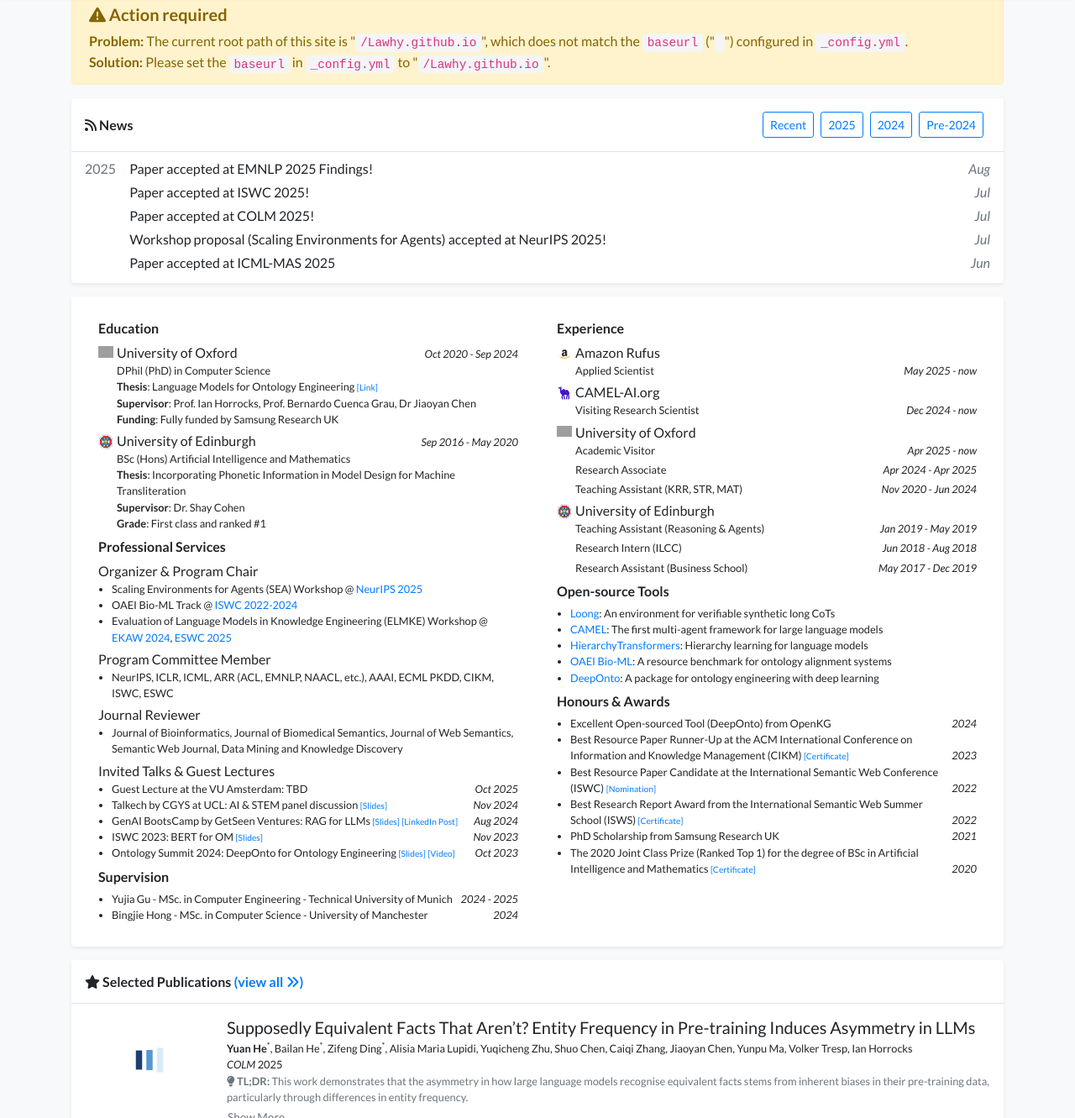
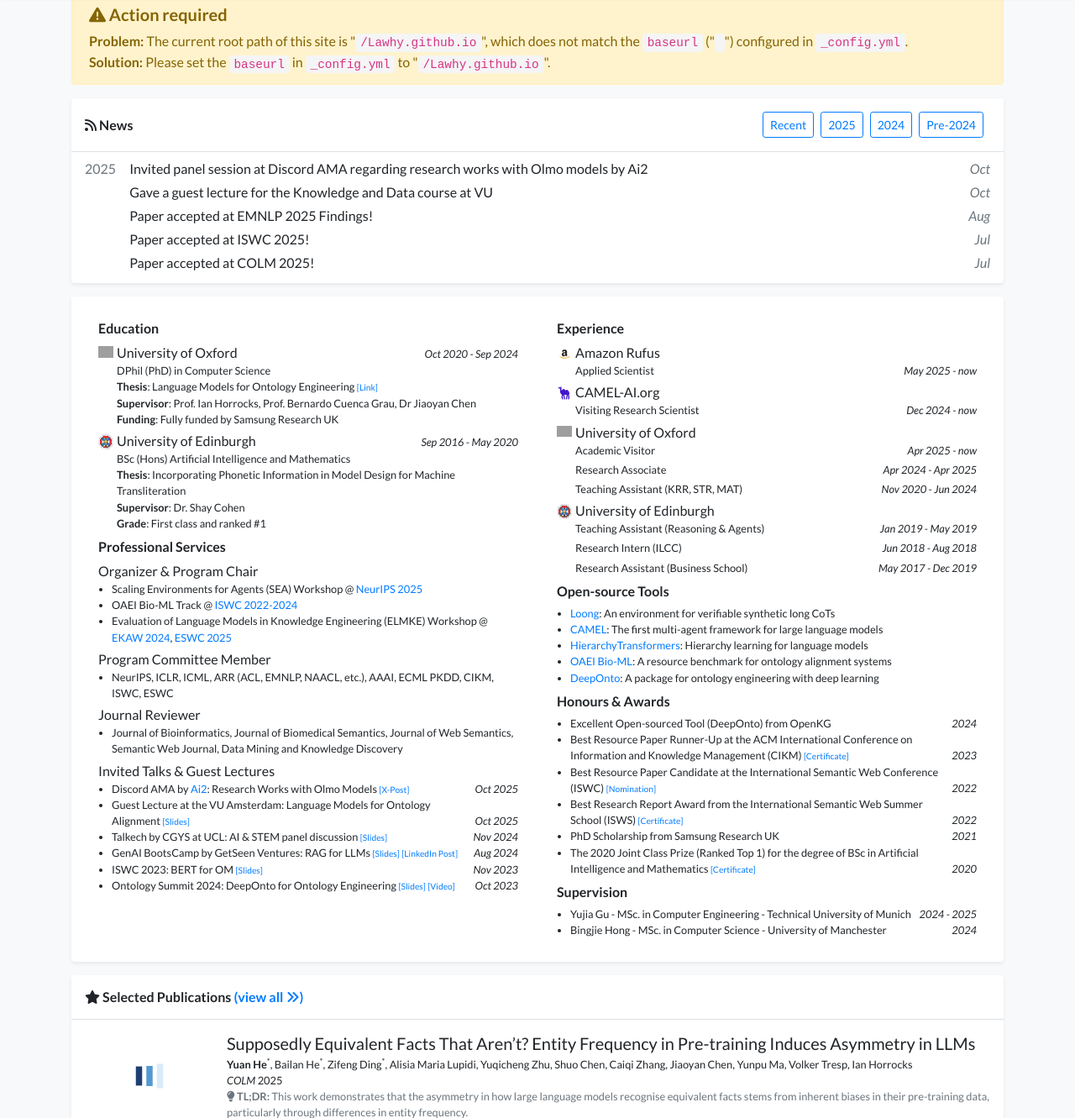
Before and after one commit to Lawhy/Lawhy.github.io, a Jekyll site: the page built from index.html, in a window 1280 px wide and 1400 px high, scrolled down 545 px, cut to the strip 69-1400 px from the top of the window. Shown: the whole strip at 84% size. Built offline with Jekyll 4.4.1, drawn with Linux system fonts in a browser that asks for light colours; some web fonts are replaced; a style sheet for code colours, icons or effects is not loaded; grey boxes are pictures that could not be loaded.

Commit message:
chore: update

```diff
--- a/_data/profile.yml
+++ b/_data/profile.yml
@@ -106,7 +106,9 @@
   journal_reviewer:
   - name: Journal of Bioinformatics, Journal of Biomedical Semantics, Journal of Web Semantics, Semantic Web Journal, Data Mining and Knowledge Discovery
   invited_talks_and_guest_lectures:
-  - name: Guest Lecture at the VU Amsterdam&colon; TBD
+  - name: Discord AMA by <a href="https://allenai.org/" target="_blank">Ai2</a>&colon; Research Works with Olmo Models <small><a href="https://x.com/allen_ai/status/1981790161798049834">[X-Post]</a></small>
+    date: Oct 2025
+  - name: Guest Lecture at the VU Amsterdam&colon; Language Models for Ontology Alignment <small><a href="/assets/files/presentations/vu_kandd_guest_lecture.pdf">[Slides]</a></small>
     date: Oct 2025
   - name: Talkech by CGYS at UCL&colon; AI & STEM panel discussion <small><a href="/assets/files/presentations/ucl_ai_stem_panel.pdf">[Slides]</a></small>
     date: Nov 2024
```
Also changed, not shown: _news/2025/ai2-ama.md (added, +5 -0 lines), _news/2025/vu-guest-lecture.md (added, +5 -0 lines), 1 other file.
